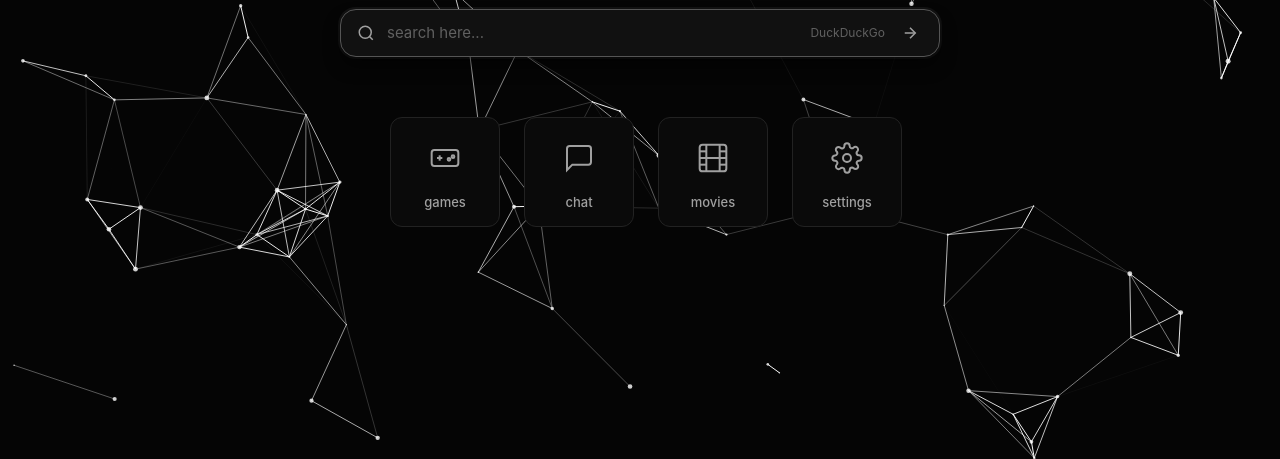
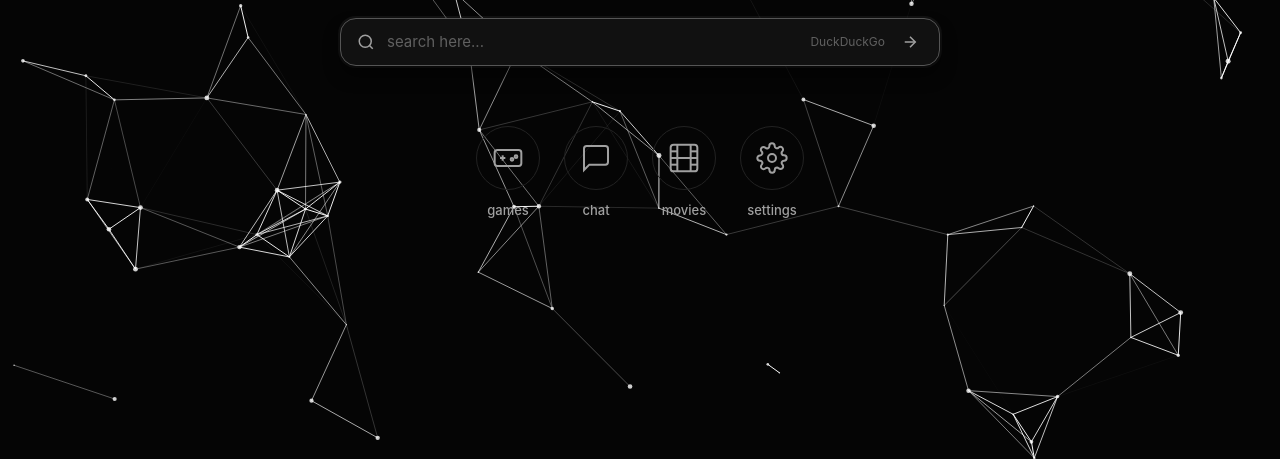
Before and after one commit to DevEchoX2/Lynx-Labs, a plain HTML site: page newtab.html in a window 1280 px wide. Shown: the part 341-800 px from the top of the page. Drawn offline with Linux system fonts and the light colour scheme.

Commit message:
Update styles.css

```diff
--- a/styles/styles.css
+++ b/styles/styles.css
@@ -28,11 +28,13 @@
 --z-overlay: 100;
 --z-modal: 1000;
 }
+
 * {
 margin: 0;
 padding: 0;
 box-sizing: border-box;
 }
+
 html, body {
 width: 100%;
 height: 100%;
@@ -43,10 +45,12 @@ color: var(--text-primary);
 -webkit-font-smoothing: antialiased;
 -moz-osx-font-smoothing: grayscale;
 }
+
 .browser-body {
 display: flex;
 flex-direction: column;
 }
+
 .browser-ui {
 display: flex;
 flex-direction: column;
@@ -54,6 +58,7 @@ background-color: var(--bg-secondary);
 border-bottom: 1px solid var(--border-color);
 z-index: var(--z-overlay);
 }
+
 .tabs-bar {
 display: flex;
 align-items: flex-end;
@@ -64,9 +69,11 @@ overflow-x: auto;
 overflow-y: hidden;
 scrollbar-width: none;
 }
+
 .tabs-bar::-webkit-scrollbar {
 display: none;
 }
+
 .tab {
 display: flex;
 align-items: center;
@@ -84,9 +91,11 @@ border-top: 2px solid transparent;
 border-left: 1px solid rgba(255, 255, 255, 0.03);
 border-right: 1px solid rgba(255, 255, 255, 0.03);
 }
+
 .tab:hover {
 background-color: rgba(255, 255, 255, 0.05);
 }
+
 .tab.active {
 background-color: var(--bg-secondary);
 color: var(--text-primary);
@@ -94,16 +103,19 @@ border-top: 2px solid #ffffff;
 border-left: 1px solid transparent;
 border-right: 1px solid transparent;
 }
+
 .tab.active::before,
 .tab.active::after {
 display: none !important;
 }
+
 .tab-icon {
 display: flex;
 align-items: center;
 justify-content: center;
 margin-right: 8px;
 }
+
 .tab-title {
 flex-grow: 1;
 font-size: 12px;
@@ -112,6 +124,7 @@ overflow: hidden;
 text-overflow: ellipsis;
 user-select: none;
 }
+
 .tab-close {
 display: flex;
 align-items: center;
@@ -123,10 +136,12 @@ margin-left: 8px;
 cursor: pointer;
 color: var(--text-tertiary);
 }
+
 .tab-close:hover {
 background-color: rgba(255, 255, 255, 0.1);
 color: var(--text-primary);
 }
+
 .add-tab-btn {
 display: flex;
 align-items: center;
@@ -141,10 +156,12 @@ cursor: pointer;
 margin-bottom: 3px;
 transition: background-color var(--transition-fast), color var(--transition-fast);
 }
+
 .add-tab-btn:hover {
 background-color: rgba(255, 255, 255, 0.1);
 color: var(--text-primary);
 }
+
 .nav-bar {
 display: flex;
 align-items: center;
@@ -153,11 +170,13 @@ padding: 0 12px;
 background-color: var(--bg-secondary);
 gap: 12px;
 }
+
 .nav-actions {
 display: flex;
 align-items: center;
 gap: 4px;
 }
+
 .nav-btn {
 display: flex;
 align-items: center;
@@ -171,10 +190,12 @@ color: var(--text-secondary);
 cursor: pointer;
 transition: background-color var(--transition-fast), color var(--transition-fast);
 }
+
 .nav-btn:hover {
 background-color: var(--bg-tertiary);
 color: var(--text-primary);
 }
+
 .url-bar-container {
 display: flex;
 align-items: center;
@@ -186,10 +207,12 @@ padding: 0 12px;
 border: 1px solid var(--border-color);
 transition: background-color var(--transition-fast), border-color var(--transition-fast);
 }
+
 .url-bar-container:focus-within {
 background-color: var(--bg-secondary);
 border-color: var(--border-focus);
 }
+
 .url-icon {
 display: flex;
 align-items: center;
@@ -197,6 +220,7 @@ justify-content: center;
 color: var(--text-secondary);
 margin-right: 8px;
 }
+
 .url-input {
 flex-grow: 1;
 background: none;
@@ -206,6 +230,7 @@ font-size: 13px;
 font-family: var(--font-main);
 outline: none;
 }
+
 .bookmark-star-btn {
 display: flex;
 align-items: center;
@@ -218,15 +243,18 @@ border: none;
 color: var(--text-secondary);
 cursor: pointer;
 }
+
 .bookmark-star-btn:hover {
 background-color: var(--bg-quaternary);
 color: var(--text-primary);
 }
+
 .ext-actions {
 display: flex;
 align-items: center;
 gap: 4px;
 }
+
 .bookmarks-bar {
 display: flex;
 align-items: center;
@@ -237,9 +265,11 @@ border-top: 1px solid var(--border-color);
 overflow-x: auto;
 scrollbar-width: none;
 }
+
 .bookmarks-bar::-webkit-scrollbar {
 display: none;
 }
+
 .bookmarks-label {
 font-size: 11px;
 font-weight: 600;
@@ -249,11 +279,13 @@ margin-right: 16px;
 letter-spacing: 0.5px;
 user-select: none;
 }
+
 .bookmarks-list {
 display: flex;
 align-items: center;
 gap: 8px;
 }
+
 .bookmark-node {
 display: flex;
 align-items: center;
@@ -266,33 +298,39 @@ transition: background-color var(--transition-fast), color var(--transition-fast
 white-space: nowrap;
 cursor: pointer;
 }
+
 .bookmark-node:hover {
 background-color: var(--bg-tertiary);
 color: var(--text-primary);
 }
+
 .bookmark-icon {
 width: 14px;
 height: 14px;
 margin-right: 6px;
 border-radius: 2px;
 }
+
 .browser-content {
 flex-grow: 1;
 position: relative;
 background-color: var(--bg-primary);
 }
+
 #browser-viewport {
 width: 100%;
 height: 100%;
 border: none;
 display: block;
 }
+
 .newtab-body {
 display: flex;
 align-items: center;
 justify-content: center;
 background-color: transparent;
 }
+
 #particle-canvas {
 position: absolute;
 top: 0;
@@ -302,6 +340,7 @@ height: 100%;
 z-index: var(--z-background);
 pointer-events: none;
 }
+
 .newtab-container {
 display: flex;
 flex-direction: column;
@@ -312,6 +351,7 @@ max-width: 800px;
 padding: 40px 20px;
 z-index: var(--z-normal);
 }
+
 .brand-title {
 font-size: 4rem;
 font-weight: 700;
@@ -321,11 +361,13 @@ letter-spacing: -1px;
 user-select: none;
 text-shadow: 0 0 20px rgba(255, 255, 255, 0.1);
 }
+
 .search-container {
 width: 100%;
 max-width: 600px;
 margin-bottom: 60px;
 }
+
 .search-box {
 display: flex;
 align-items: center;
@@ -339,11 +381,13 @@ box-shadow: var(--shadow-md);
 transition: all var(--transition-normal);
 position: relative;
 }
+
 .search-box:focus-within {
 background-color: var(--bg-tertiary);
 border-color: var(--border-focus);
 box-shadow: var(--shadow-lg), 0 0 0 2px rgba(255, 255, 255, 0.05);
 }
+
 .search-btn {
 display: flex;
 align-items: center;
@@ -354,9 +398,11 @@ color: var(--text-secondary);
 cursor: pointer;
 margin-right: 12px;
 }
+
 .search-btn:hover {
 color: var(--text-primary);
 }
+
 .search-input {
 flex-grow: 1;
 background: none;
@@ -367,9 +413,11 @@ font-family: var(--font-main);
 outline: none;
 height: 100%;
 }
+
 .search-input::placeholder {
 color: var(--text-tertiary);
 }
+
 .search-provider {
 font-size: 12px;
 color: var(--text-tertiary);
@@ -377,6 +425,7 @@ margin: 0 12px;
 user-select: none;
 pointer-events: none;
 }
+
 .search-mic {
 display: flex;
 align-items: center;
@@ -388,63 +437,72 @@ cursor: pointer;
 padding: 4px;
 border-radius: var(--radius-sm);
 }
+
 .search-mic:hover {
 background-color: var(--bg-quaternary);
 color: var(--text-primary);
 }
+
 .shortcuts-grid {
-display: grid;
-grid-template-columns: repeat(4, 1fr);
+display: flex;
+flex-direction: row;
+justify-content: center;
+align-items: center;
 gap: 24px;
 width: 100%;
-max-width: 500px;
+max-width: 1000px;
 }
+
 .shortcut-box {
 display: flex;
 flex-direction: column;
 align-items: center;
 justify-content: center;
-aspect-ratio: 1 / 1;
-background-color: var(--bg-secondary);
-border: 1px solid var(--border-color);
-border-radius: var(--radius-lg);
 text-decoration: none;
 color: var(--text-secondary);
 transition: all var(--transition-normal);
 cursor: pointer;
-padding: 16px;
 }
+
 .shortcut-box:hover {
-background-color: var(--bg-tertiary);
-border-color: var(--border-focus);
 color: var(--text-primary);
 transform: translateY(-4px);
-box-shadow: var(--shadow-lg);
 }
+
 .shortcut-icon-wrapper {
 display: flex;
 align-items: center;
 justify-content: center;
-width: 48px;
-height: 48px;
+width: 64px;
+height: 64px;
 margin-bottom: 12px;
-transition: transform var(--transition-normal);
+background-color: transparent;
+border: 1px solid var(--border-color);
+border-radius: 50%;
+transition: all var(--transition-normal);
 }
+
 .shortcut-box:hover .shortcut-icon-wrapper {
+background-color: var(--bg-tertiary);
+border-color: var(--border-focus);
+box-shadow: var(--shadow-lg);
 transform: scale(1.1);
 }
+
 .shortcut-text {
 font-size: 13px;
 font-weight: 500;
 user-select: none;
 }
+
 .hidden {
 display: none !important;
 }
-@media (max-width: 600px) {
+
+@media (max-width: 800px) {
 .shortcuts-grid {
-grid-template-columns: repeat(2, 1fr);
-max-width: 250px;
+flex-wrap: wrap;
+max-width: 500px;
 }
 .brand-title {
 font-size: 3rem;
```
